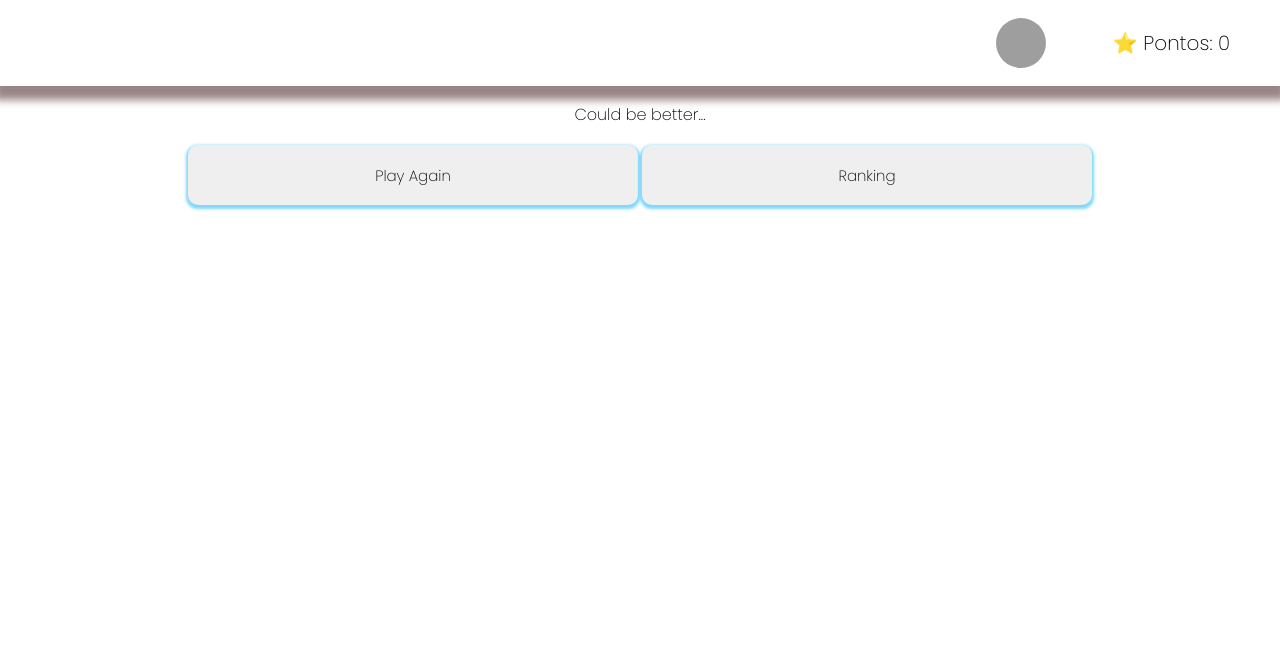
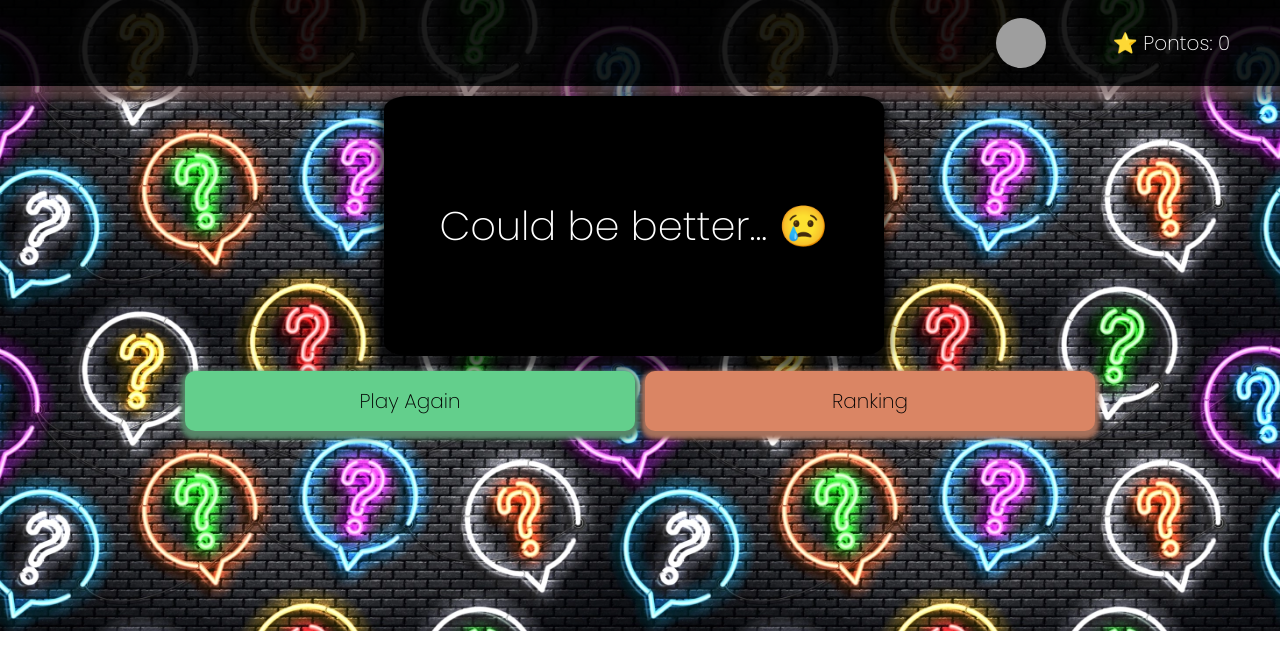
Before and after one commit to matheusmilanez96/project-trivia-react-redux, a React (Create React App) app: page /feedback in a window 1280 px wide. Shown: the top 670 px of the page. Built offline with nearby package versions, Linux system fonts and the light colour scheme; grey boxes are pictures that could not be loaded.

Commit message:
Estilizando projeto trivia

```diff
--- a/src/pages/Feedback.js
+++ b/src/pages/Feedback.js
@@ -2,6 +2,7 @@ import React, { Component } from 'react';
 import PropTypes from 'prop-types';
 import { connect } from 'react-redux';
 import Header from '../components/Header';
+import '../styles/Feedback.css';
 
 class Feedback extends Component {
   constructor() {
@@ -24,20 +25,24 @@ class Feedback extends Component {
     const { assertions } = this.props;
     const three = 3;
     return (
-      <div>
+      <div className="div-feedback">
         <Header />
-        <span data-testid="feedback-text">
-          {
-            assertions < three ? <p>Could be better...</p> : <p>Well Done!</p>
-          }
-        </span>
+        <div className="div-feedback-text">
+          <span data-testid="feedback-text" className="feedback-text">
+            {
+              assertions < three ? <p>Could be better... 😢</p> : <p>Well Done! 🎉🎆</p>
+            }
+          </span>
+        </div>
         <button
+          id="feedback-button-play"
           data-testid="btn-play-again"
           onClick={ this.loginClick }
         >
           Play Again
         </button>
         <button
+          id="feedback-button-ranking"
           type="button"
           data-testid="btn-ranking"
           onClick={ this.rankingClick }
--- a/src/pages/Ranking.js
+++ b/src/pages/Ranking.js
@@ -3,6 +3,7 @@ import PropTypes from 'prop-types';
 import { connect } from 'react-redux';
 import md5 from 'crypto-js/md5';
 import { resetScore } from '../redux/actions/playerActions';
+import '../styles/Ranking.css';
 
 class Ranking extends React.Component {
   constructor() {
@@ -48,13 +49,15 @@ class Ranking extends React.Component {
   render() {
     const { rankings } = this.state;
     return (
-      <div>
+      <div className="div-ranking">
         <h1
+          className="h1-ranking"
           data-testid="ranking-title"
         >
           Ranking
         </h1>
         <button
+          id="ranking-button-home"
           type="button"
           data-testid="btn-go-home"
           onClick={ this.homeClick }
@@ -62,13 +65,26 @@ class Ranking extends React.Component {
           Home
         </button>
         { rankings.map((person, index) => (
-          <div key={ index }>
+          <div key={ index } className="div-ranking-map">
             <img
+              id="img-ranking"
               src={ person.src }
               alt="foto de perfil"
             />
-            <p data-testid={ `player-name-${index}` }>{ person.name }</p>
-            <p data-testid={ `player-score-${index}` }>{ person.score }</p>
+            <span
+              data-testid={ `player-name-${index}` }
+              id="ranking-name"
+            >
+              { person.name }
+            </span>
+            <span
+              data-testid={ `player-score-${index}` }
+              id="ranking-score"
+            >
+              { person.score }
+              {' '}
+              🏆
+            </span>
           </div>
         ))}
       </div>
--- /dev/null
+++ b/src/styles/Feedback.css
@@ -0,0 +1,37 @@
+.div-feedback {
+  background-image: url('../images/question1.webp');
+  background-repeat: repeat;
+  background-size: 50%;
+  height: 631px;
+}
+
+.div-feedback-text{
+  width: 500px;
+  margin-top: 10px;
+  margin-left: 30%;
+  margin-bottom: 10px;
+  background-color: black;
+  box-shadow: 0px 8px 8px 6px rgba(0, 0, 0, 0.658);
+  border-radius: 5%;
+}
+
+.feedback-text {
+  text-align: center;
+  font-size: 40px;
+  color: white;
+  padding: 5px;
+}
+
+#feedback-button-play {
+  margin: 5px;
+  font-size: 20px;
+  background-color: rgb(99, 207, 140);
+  box-shadow: 0px 4px 4px 4px rgb(87, 133, 104);
+}
+
+#feedback-button-ranking {
+  margin: 5px;
+  font-size: 20px;
+  background-color: rgb(218, 133, 100);
+  box-shadow: 0px 4px 4px 4px rgb(165, 112, 91);
+}
--- a/src/styles/Header.css
+++ b/src/styles/Header.css
@@ -1,7 +1,7 @@
 .div-header {
   display: flex;
   justify-content: flex-end;
-  background-color: rgba(255, 255, 255, 0.884);
+  background-color: rgba(0, 0, 0, 0.89);
   padding: 18px;
   box-shadow: 0px 8px 8px 6px rgba(99, 70, 70, 0.658);
 }
@@ -13,8 +13,8 @@
 }
 
 .header-name {
+  color: white;
   font-size: 20px;
-  color: black;
   margin-left: 5px;
   margin-top: 10px;
   margin-right: 5%;
--- /dev/null
+++ b/src/styles/Ranking.css
@@ -0,0 +1,52 @@
+.div-ranking {
+  background-image: url('../images/question1.webp');
+  background-repeat: repeat;
+  background-size: 50%;
+  margin-top: -21px;
+  height: 631px;
+}
+
+.h1-ranking {
+  color: white;
+  display: flex;
+  justify-content: center;
+  background-color: rgba(0, 0, 0, 0.89);
+  padding: 18px;
+  box-shadow: 0px 8px 8px 6px rgba(99, 70, 70, 0.658);
+}
+
+#ranking-button-home {
+  width: 30%;
+  font-size: 20px;
+  background-color: rgb(99, 207, 140);
+  box-shadow: 0px 4px 4px 4px rgb(87, 133, 104);
+  margin-bottom: 20px;
+}
+
+.div-ranking-map {
+  color: white;
+  height: 100px;
+  width: 30%;
+  margin-top: 10px;
+  margin-left: 35%;
+  margin-bottom: 20px;
+  background-color: black;
+  box-shadow: 0px 8px 8px 6px rgba(0, 0, 0, 0.658);
+  border-radius: 5%;
+}
+
+#img-ranking {
+  margin-top: 15px;
+  border-radius: 50%;
+  height: 50px;
+  width: 50px;
+}
+
+#ranking-name {
+  font-size: 20px;
+  margin: 20px;
+}
+
+#ranking-score {
+  font-size: 25px;
+}
--- a/src/styles/Score.css
+++ b/src/styles/Score.css
@@ -8,5 +8,5 @@
 
 .header-score {
   font-size: 20px;
-  color: black;
+  color: white;
 }
```
